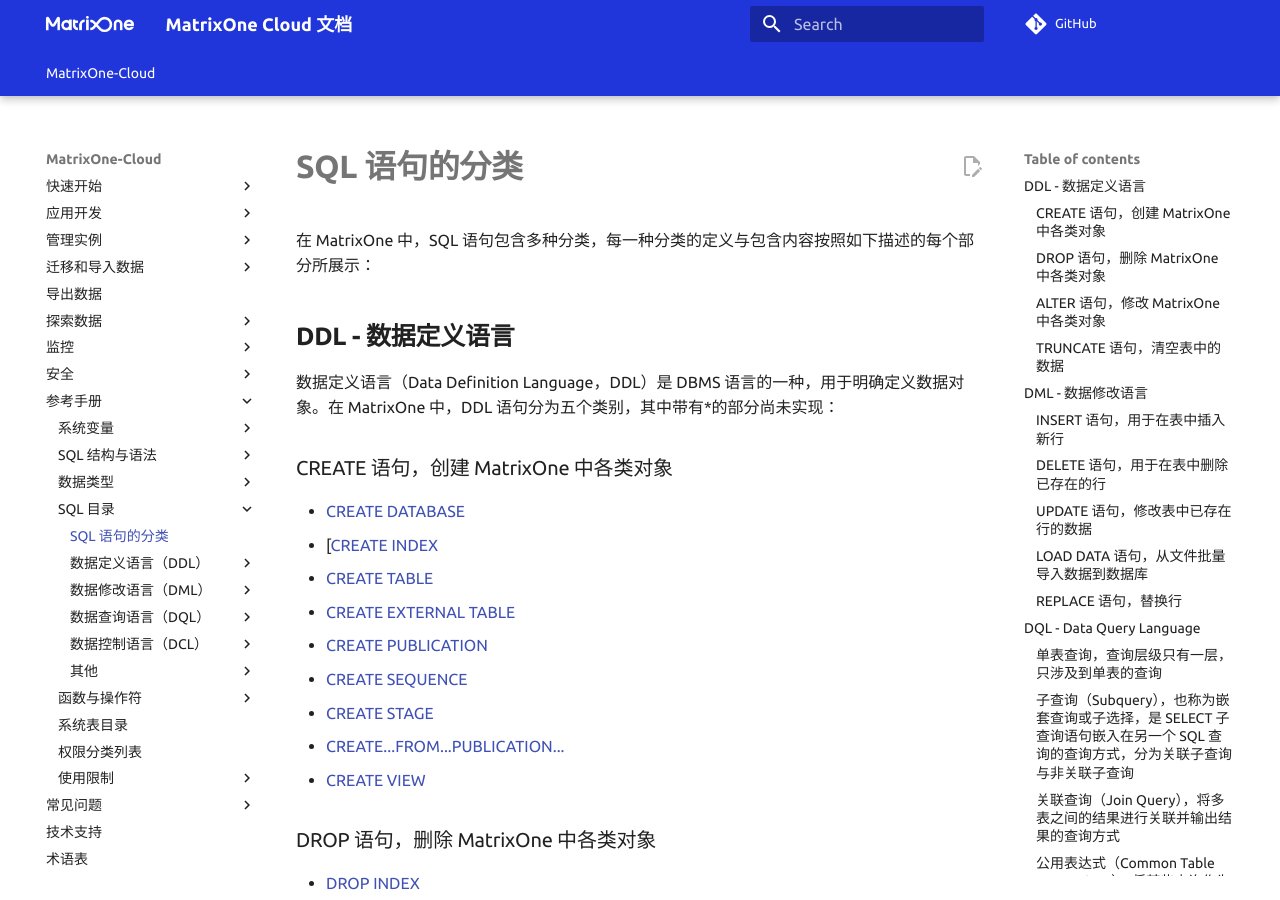
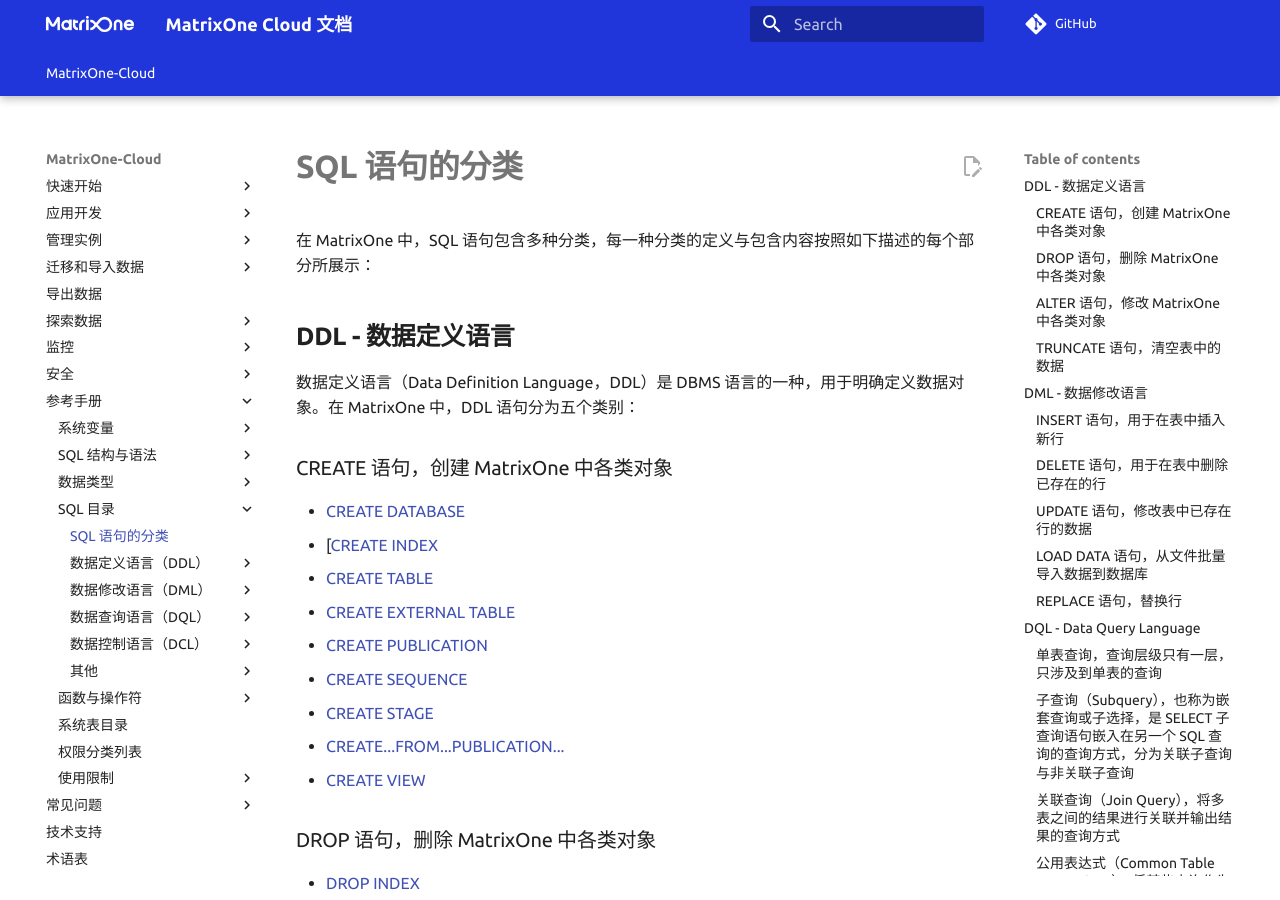
Before and after one commit to yangj1211/moc-docs, an MkDocs documentation site: the page built from docs/MatrixOne-Cloud/Reference/SQL-Reference/SQL-Type.md, in a window 1280 px wide and 900 px high. Built offline with MkDocs 1.6.1 and Material for MkDocs 9.7.7, drawn with Linux system fonts in a browser that asks for light colours; comment, search, counter and statistics services are not loaded; the version menu is left out.

Commit message:
Update SQL-Type.md
Signed-off-by: prinz <43231571+lacrimosaprinz@users.noreply.github.com>

```diff
--- a/docs/MatrixOne-Cloud/Reference/SQL-Reference/SQL-Type.md
+++ b/docs/MatrixOne-Cloud/Reference/SQL-Reference/SQL-Type.md
@@ -4,7 +4,7 @@
 
 ## **DDL - 数据定义语言**
 
-数据定义语言（Data Definition Language，DDL）是 DBMS 语言的一种，用于明确定义数据对象。在 MatrixOne 中，DDL 语句分为五个类别，其中带有*的部分尚未实现：
+数据定义语言（Data Definition Language，DDL）是 DBMS 语言的一种，用于明确定义数据对象。在 MatrixOne 中，DDL 语句分为五个类别：
 
 ### CREATE 语句，创建 MatrixOne 中各类对象
 
```
